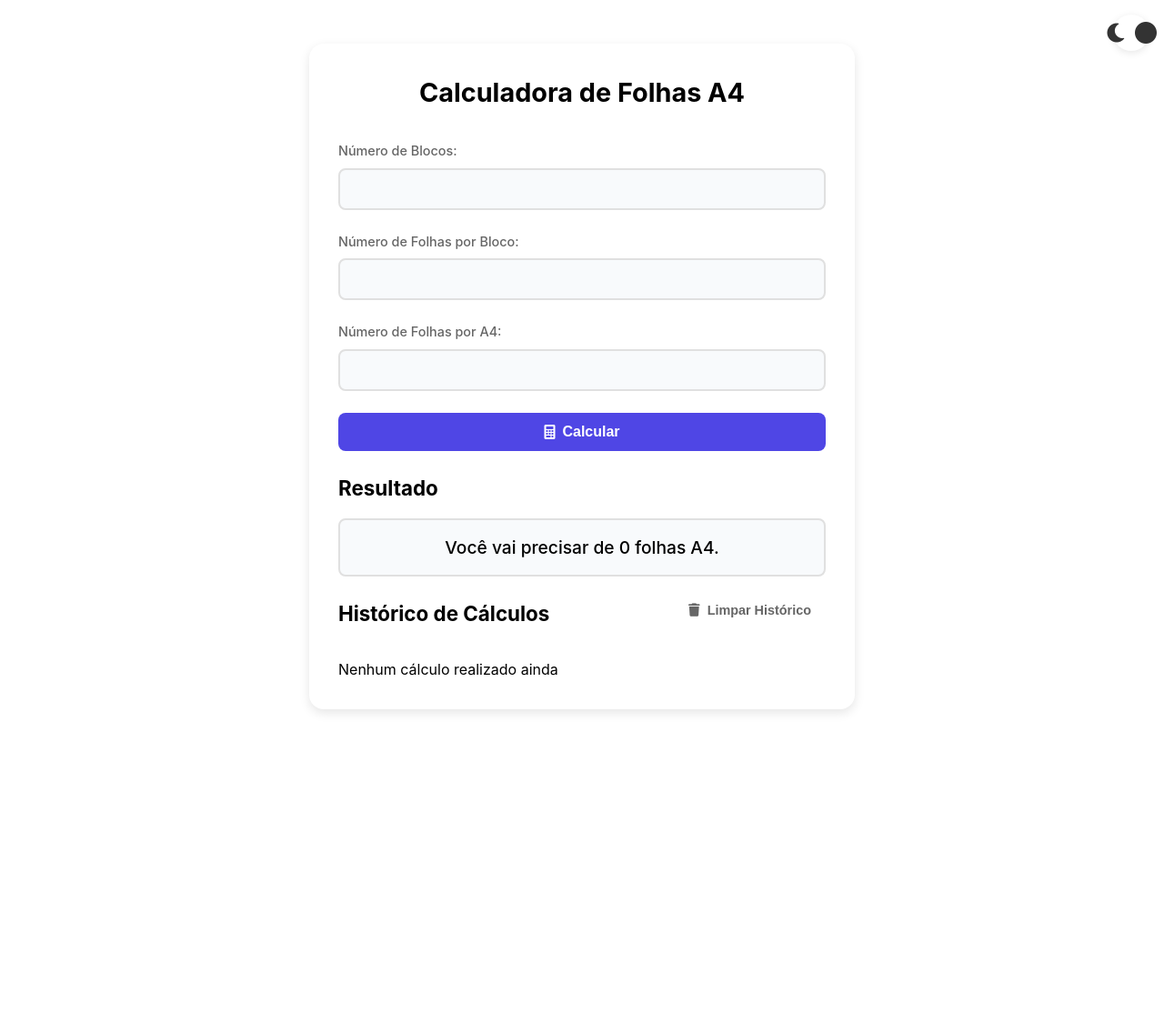
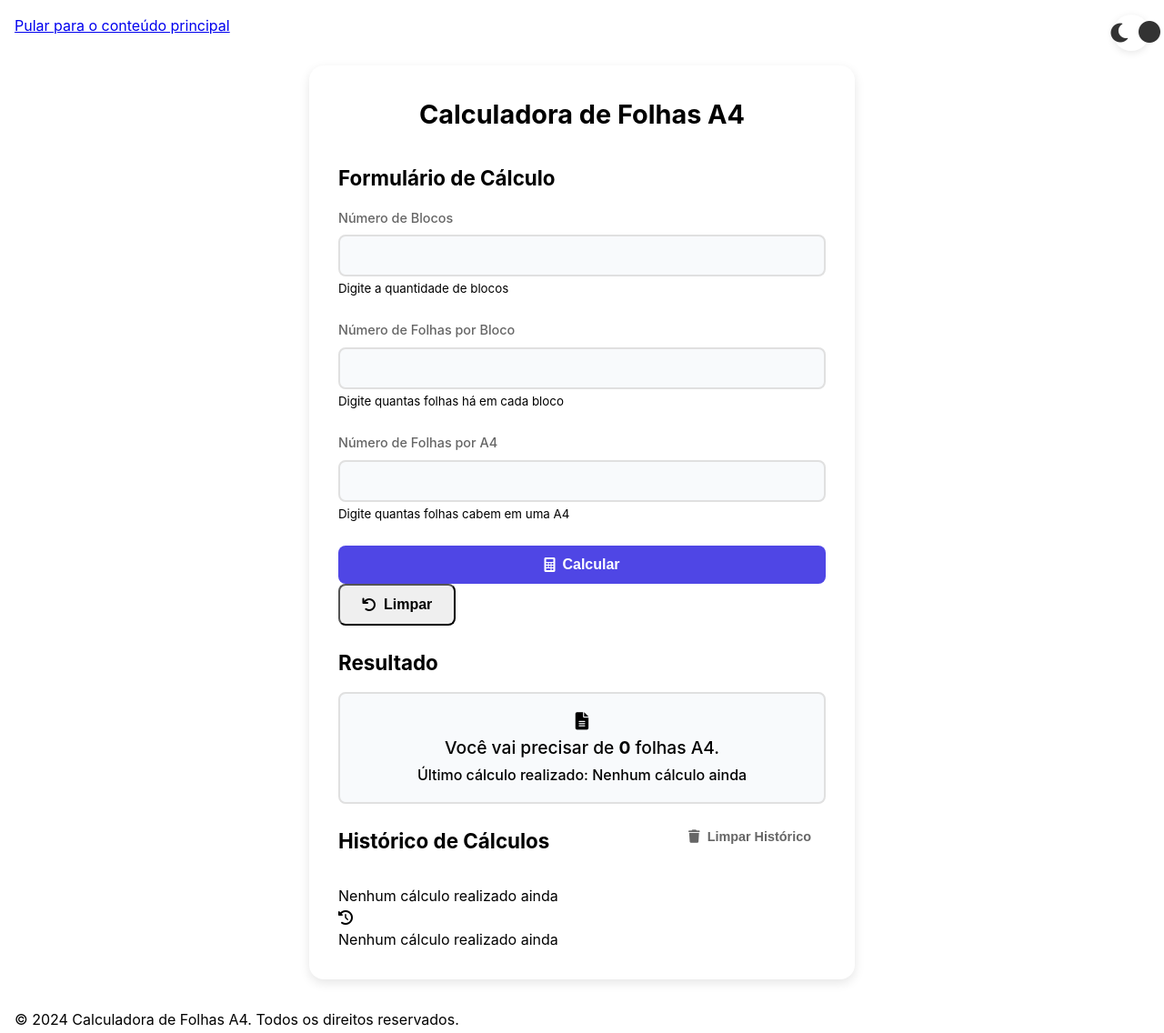
Before and after one commit to thiagosouza28/calc-folhas, a plain HTML site: page index.html in a window 1280 px wide. Shown: the whole page at 91% size. Before the commit the page ends 828 px from the top, so only its background shows below. Drawn offline with Linux system fonts and the light colour scheme.

Commit message:
Update index.html

```diff
--- a/index.html
+++ b/index.html
@@ -1,63 +1,162 @@
 <!DOCTYPE html>
-<html lang="pt">
+<html lang="pt-BR">
 <head>
     <meta charset="UTF-8">
     <meta name="viewport" content="width=device-width, initial-scale=1.0">
-    <title>Calculadora de Folhas A4</title>
+    <meta name="description" content="Calculadora para determinar o número necessário de folhas A4 baseado em blocos e folhas">
+    <meta name="theme-color" content="#ffffff">
+    <title>Calculadora de Folhas A4 | Ferramenta de Cálculo</title>
+
+    <!-- Preload dos recursos críticos -->
+    <link rel="preload" href="https://cdnjs.cloudflare.com/ajax/libs/font-awesome/6.0.0/css/all.min.css" as="style">
+    <link rel="preload" href="styles.css" as="style">
+
+    <!-- Estilos -->
+    <link rel="stylesheet" href="https://cdnjs.cloudflare.com/ajax/libs/font-awesome/6.0.0/css/all.min.css">
     <link rel="stylesheet" href="styles.css">
-    <link href="https://cdnjs.cloudflare.com/ajax/libs/font-awesome/6.0.0/css/all.min.css" rel="stylesheet">
+
+    <!-- Favicon -->
+    <link rel="icon" type="image/png" href="favicon.png">
 </head>
 <body class="light-theme">
-    <div class="theme-toggle">
-        <button id="themeToggle" aria-label="Alternar tema">
-            <i class="fas fa-sun"></i> <!-- Ícone do sol para o tema claro -->
-            <i class="fas fa-moon"></i> <!-- Ícone da lua para o tema escuro -->
-            <i class="fas fa-circle"></i> <!-- Ícone para o tema preto e branco (pode ser alterado) -->
+    <header class="app-header">
+        <!-- Skip link para acessibilidade -->
+        <a href="#main-content" class="skip-link">Pular para o conteúdo principal</a>
+
+        <div class="theme-toggle" role="toolbar" aria-label="Seleção de tema">
+            <button id="themeToggle" class="theme-button" aria-label="Alternar tema">
+                <span class="theme-icon light" aria-hidden="true">
+                    <i class="fas fa-sun" title="Tema Claro"></i>
+                </span>
+                <span class="theme-icon dark" aria-hidden="true">
+                    <i class="fas fa-moon" title="Tema Escuro"></i>
+                </span>
+                <span class="theme-icon contrast" aria-hidden="true">
+                    <i class="fas fa-circle" title="Alto Contraste"></i>
+                </span>
             </button>
         </div>
-    <div class="container">
+    </header>
+
+    <main id="main-content" class="container">
         <h1>Calculadora de Folhas A4</h1>
 
-        <form id="calculatorForm" class="form-group">
+        <section class="calculator-section" aria-labelledby="calculator-title">
+            <h2 id="calculator-title" class="visually-hidden">Formulário de Cálculo</h2>
+
+            <form id="calculatorForm" class="form-group" novalidate>
                 <div class="input-group">
-                <label for="blocos">Número de Blocos:</label>
-                <input type="number" id="blocos" min="1" required>
+                    <label for="blocos">Número de Blocos</label>
+                    <div class="input-wrapper">
+                        <input
+                            type="number"
+                            id="blocos"
+                            name="blocos"
+                            min="1"
+                            required
+                            aria-required="true"
+                            aria-describedby="blocos-help"
+                        >
+                        <small id="blocos-help" class="help-text">Digite a quantidade de blocos</small>
+                    </div>
                 </div>
 
                 <div class="input-group">
-                <label for="folhasPorBloco">Número de Folhas por Bloco:</label>
-                <input type="number" id="folhasPorBloco" min="1" required>
+                    <label for="folhasPorBloco">Número de Folhas por Bloco</label>
+                    <div class="input-wrapper">
+                        <input
+                            type="number"
+                            id="folhasPorBloco"
+                            name="folhasPorBloco"
+                            min="1"
+                            required
+                            aria-required="true"
+                            aria-describedby="folhasBloco-help"
+                        >
+                        <small id="folhasBloco-help" class="help-text">Digite quantas folhas há em cada bloco</small>
+                    </div>
                 </div>
 
                 <div class="input-group">
-                <label for="folhasPorA4">Número de Folhas por A4:</label>
-                <input type="number" id="folhasPorA4" min="1" required>
-            </div>
-
-            <button type="submit" class="btn-calculate">
-                <i class="fas fa-calculator"></i>
-                Calcular
-            </button>
-        </form>
-
-        <div class="result-section">
-            <h2>Resultado</h2>
-            <div id="resultado" class="result-card">
-                Você vai precisar de 0 folhas A4.
+                    <label for="folhasPorA4">Número de Folhas por A4</label>
+                    <div class="input-wrapper">
+                        <input
+                            type="number"
+                            id="folhasPorA4"
+                            name="folhasPorA4"
+                            min="1"
+                            required
+                            aria-required="true"
+                            aria-describedby="folhasA4-help"
+                        >
+                        <small id="folhasA4-help" class="help-text">Digite quantas folhas cabem em uma A4</small>
                     </div>
                 </div>
 
-        <div class="history-section">
+                <div class="button-group">
+                    <button type="submit" class="btn-calculate" aria-label="Calcular quantidade de folhas">
+                        <i class="fas fa-calculator" aria-hidden="true"></i>
+                        Calcular
+                    </button>
+                    <button type="reset" class="btn-reset" aria-label="Limpar formulário">
+                        <i class="fas fa-undo" aria-hidden="true"></i>
+                        Limpar
+                    </button>
+                </div>
+            </form>
+        </section>
+
+        <section class="result-section" aria-labelledby="result-title">
+            <h2 id="result-title">Resultado</h2>
+            <div id="resultado" class="result-card" role="status" aria-live="polite">
+                <div class="result-content">
+                    <span class="result-icon">
+                        <i class="fas fa-file-alt" aria-hidden="true"></i>
+                    </span>
+                    <p>Você vai precisar de <strong>0</strong> folhas A4.</p>
+                </div>
+                <div class="result-details" aria-hidden="true">
+                    <small>Último cálculo realizado: <time id="lastCalculation">Nenhum cálculo ainda</time></small>
+                </div>
+            </div>
+        </section>
+
+        <section class="history-section" aria-labelledby="history-title">
             <div class="history-header">
-                <h3>Histórico de Cálculos</h3>
-                <button id="clearHistory" class="btn-clear">
-                    <i class="fas fa-trash"></i>
+                <h2 id="history-title">Histórico de Cálculos</h2>
+                <button id="clearHistory" class="btn-clear" aria-label="Limpar todo o histórico">
+                    <i class="fas fa-trash" aria-hidden="true"></i>
                     Limpar Histórico
                 </button>
             </div>
-            <ul id="historico" class="history-list"></ul>
+
+            <div class="history-content">
+                <ul id="historico" class="history-list" role="log" aria-label="Histórico de cálculos realizados"></ul>
+                <div id="emptyHistory" class="empty-state" aria-hidden="true">
+                    <i class="fas fa-history"></i>
+                    <p>Nenhum cálculo realizado ainda</p>
                 </div>
             </div>
-    <script src="script.js"></script>
+        </section>
+    </main>
+
+    <footer class="app-footer">
+        <p>&copy; <span id="currentYear">2024</span> Calculadora de Folhas A4. Todos os direitos reservados.</p>
+    </footer>
+
+    <!-- Tooltip de ajuda -->
+    <div id="tooltip" class="tooltip" role="tooltip" hidden>
+        <div class="tooltip-content"></div>
+        <div class="tooltip-arrow"></div>
+    </div>
+
+    <!-- Scripts -->
+    <script src="script.js" defer></script>
+    <noscript>
+        <div class="noscript-warning">
+            Esta aplicação requer JavaScript para funcionar corretamente.
+            Por favor, habilite JavaScript no seu navegador.
+        </div>
+    </noscript>
 </body>
 </html>
```
Lines whose indentation alone changed are shown as unchanged.
